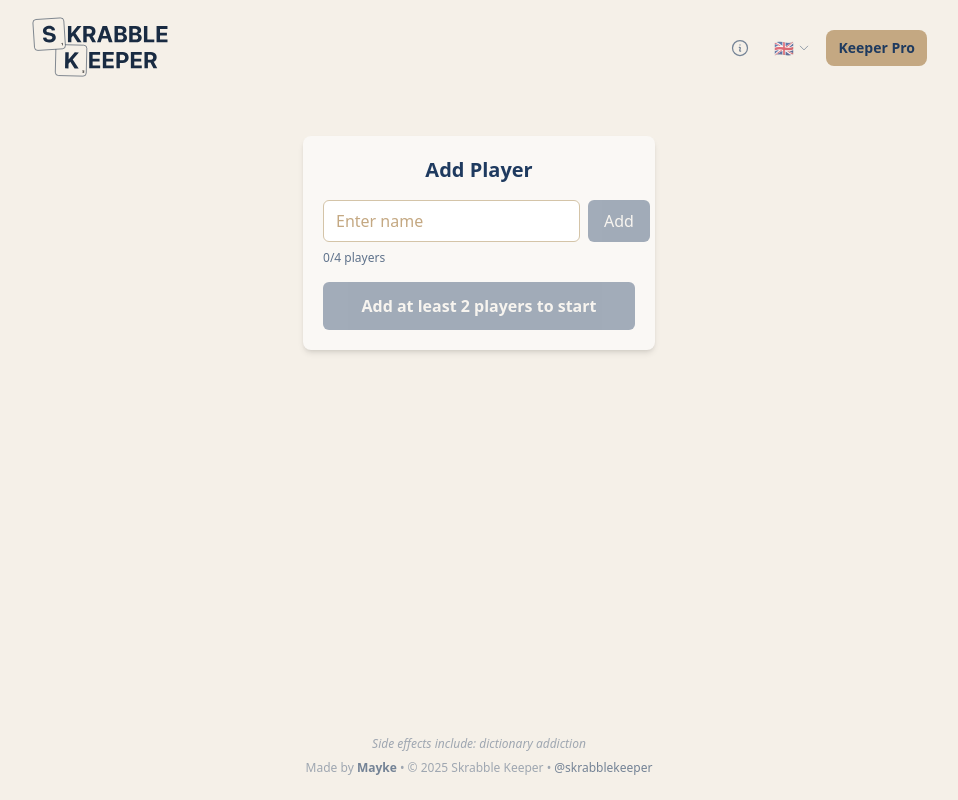
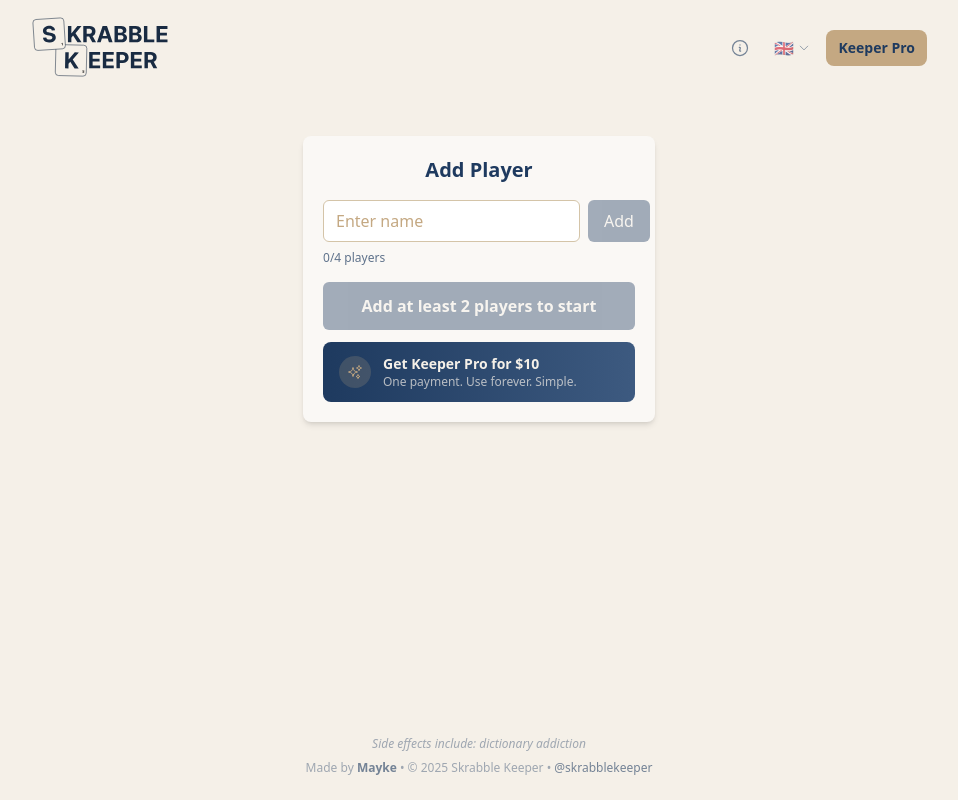
Before and after one commit to mikeystoj/skrabblekeeper, a Next.js app: page / in a window 1280 px wide. Shown: the whole page, without its empty margins (161-1119 px from the left). Built offline with nearby package versions, Linux system fonts and the light colour scheme.

Commit message:
Add Pro promo banner in GameControls and PlayerSetup for non-Pro users
- Shows 'Get Keeper Pro for $10' with subtitle 'One payment. Use forever. Simple.'
- Opens ProModal when clicked
- Added translations for all supported languages (EN, DE, FR, ES, IT)
- Only displays when user is not Pro

```diff
--- a/src/components/GameControls.tsx
+++ b/src/components/GameControls.tsx
@@ -13,7 +13,9 @@
   TrophyIcon,
   FlagIcon,
   MagnifyingGlassIcon,
+  SparklesIcon,
 } from '@heroicons/react/24/outline';
+import { ProModal } from './ProModal';
 
 interface GameControlsProps {
   viewMode: ViewMode;
@@ -29,6 +31,7 @@
   const { t } = useLanguage();
   const [showEndGameModal, setShowEndGameModal] = useState(false);
   const [showWordChecker, setShowWordChecker] = useState(false);
+  const [showProModal, setShowProModal] = useState(false);
   const [isSaving, setIsSaving] = useState(false);
   const [gameStartTime] = useState(() => Date.now());
 
@@ -475,6 +478,7 @@
     <>
     <EndGameModal />
     <WordCheckerModal />
+    <ProModal isOpen={showProModal} onClose={() => setShowProModal(false)} />
     <div className="bg-[#faf8f5] rounded-lg shadow-md p-3 space-y-3">
       {/* View Toggle */}
       <div className="flex rounded-md bg-[#e8dfd2] p-1">
@@ -686,6 +690,25 @@
         </button>
       )}
 
+      {/* Pro Promo Banner (only when not Pro) */}
+      {!isPro && (
+        <button
+          onClick={() => setShowProModal(true)}
+          className="w-full py-3 px-4 bg-gradient-to-r from-[#1e3a5f] to-[#3d5a80]
+            hover:from-[#162d4d] hover:to-[#2d4a70]
+            text-[#f5f0e8] rounded-lg transition-all text-left
+            flex items-center gap-3 group"
+        >
+          <div className="w-8 h-8 rounded-full bg-[#c4a882]/20 flex items-center justify-center flex-shrink-0">
+            <SparklesIcon className="w-4 h-4 text-[#c4a882]" />
+          </div>
+          <div className="flex-1 min-w-0">
+            <p className="font-semibold text-sm">{t.gameControls.proPromo}</p>
+            <p className="text-xs text-[#f5f0e8]/70">{t.gameControls.proPromoSubtitle}</p>
+          </div>
+        </button>
+      )}
+
       {/* End Game Button */}
       {state.players.length > 0 && state.players.some(p => p.words.length > 0) && (
         <button
--- a/src/components/PlayerSetup.tsx
+++ b/src/components/PlayerSetup.tsx
@@ -9,7 +9,9 @@
   XMarkIcon,
   PlusIcon,
   Bars2Icon,
+  SparklesIcon,
 } from '@heroicons/react/24/outline';
+import { ProModal } from './ProModal';
 
 export function PlayerSetup() {
   const { state, dispatch } = useGame();
@@ -18,6 +20,7 @@
   const [newPlayerName, setNewPlayerName] = useState('');
   const [draggedIndex, setDraggedIndex] = useState<number | null>(null);
   const [dragOverIndex, setDragOverIndex] = useState<number | null>(null);
+  const [showProModal, setShowProModal] = useState(false);
   const dragNodeRef = useRef<HTMLDivElement | null>(null);
 
   const savedPlayers = settings.savedPlayers || [];
@@ -260,7 +263,29 @@
             : t.playerSetup.startGame
           }
         </button>
+
+        {/* Pro Promo Banner (only when not Pro) */}
+        {!isPro && (
+          <button
+            onClick={() => setShowProModal(true)}
+            className="w-full mt-3 py-3 px-4 bg-gradient-to-r from-[#1e3a5f] to-[#3d5a80]
+              hover:from-[#162d4d] hover:to-[#2d4a70]
+              text-[#f5f0e8] rounded-lg transition-all text-left
+              flex items-center gap-3 group"
+          >
+            <div className="w-8 h-8 rounded-full bg-[#c4a882]/20 flex items-center justify-center flex-shrink-0">
+              <SparklesIcon className="w-4 h-4 text-[#c4a882]" />
+            </div>
+            <div className="flex-1 min-w-0">
+              <p className="font-semibold text-sm">{t.gameControls.proPromo}</p>
+              <p className="text-xs text-[#f5f0e8]/70">{t.gameControls.proPromoSubtitle}</p>
+            </div>
+          </button>
+        )}
       </div>
+
+      {/* Pro Modal */}
+      <ProModal isOpen={showProModal} onClose={() => setShowProModal(false)} />
     </div>
   );
 }
--- a/src/lib/i18n/de.ts
+++ b/src/lib/i18n/de.ts
@@ -62,6 +62,8 @@
     rank: 'Rang',
     player: 'Spieler',
     score: 'Punkte',
+    proPromo: 'Keeper Pro für 10$',
+    proPromoSubtitle: 'Einmalige Zahlung. Für immer nutzen. Einfach.',
   },
 
   board: {
--- a/src/lib/i18n/en.ts
+++ b/src/lib/i18n/en.ts
@@ -62,6 +62,8 @@
     rank: 'Rank',
     player: 'Player',
     score: 'Score',
+    proPromo: 'Get Keeper Pro for $10',
+    proPromoSubtitle: 'One payment. Use forever. Simple.',
   },
 
   board: {
--- a/src/lib/i18n/es.ts
+++ b/src/lib/i18n/es.ts
@@ -62,6 +62,8 @@
     rank: 'Posición',
     player: 'Jugador',
     score: 'Puntos',
+    proPromo: 'Keeper Pro por $10',
+    proPromoSubtitle: 'Un pago. Úsalo siempre. Simple.',
   },
 
   board: {
--- a/src/lib/i18n/fr.ts
+++ b/src/lib/i18n/fr.ts
@@ -62,6 +62,8 @@
     rank: 'Rang',
     player: 'Joueur',
     score: 'Score',
+    proPromo: 'Keeper Pro pour 10$',
+    proPromoSubtitle: 'Un paiement. À vie. Simple.',
   },
 
   board: {
--- a/src/lib/i18n/it.ts
+++ b/src/lib/i18n/it.ts
@@ -62,6 +62,8 @@
     rank: 'Posizione',
     player: 'Giocatore',
     score: 'Punti',
+    proPromo: 'Keeper Pro a $10',
+    proPromoSubtitle: 'Un pagamento. Per sempre. Semplice.',
   },
 
   board: {
--- a/src/lib/i18n/types.ts
+++ b/src/lib/i18n/types.ts
@@ -83,6 +83,8 @@
     rank: string;
     player: string;
     score: string;
+    proPromo: string;
+    proPromoSubtitle: string;
   };
 
   // Board & Letter Picker
```
